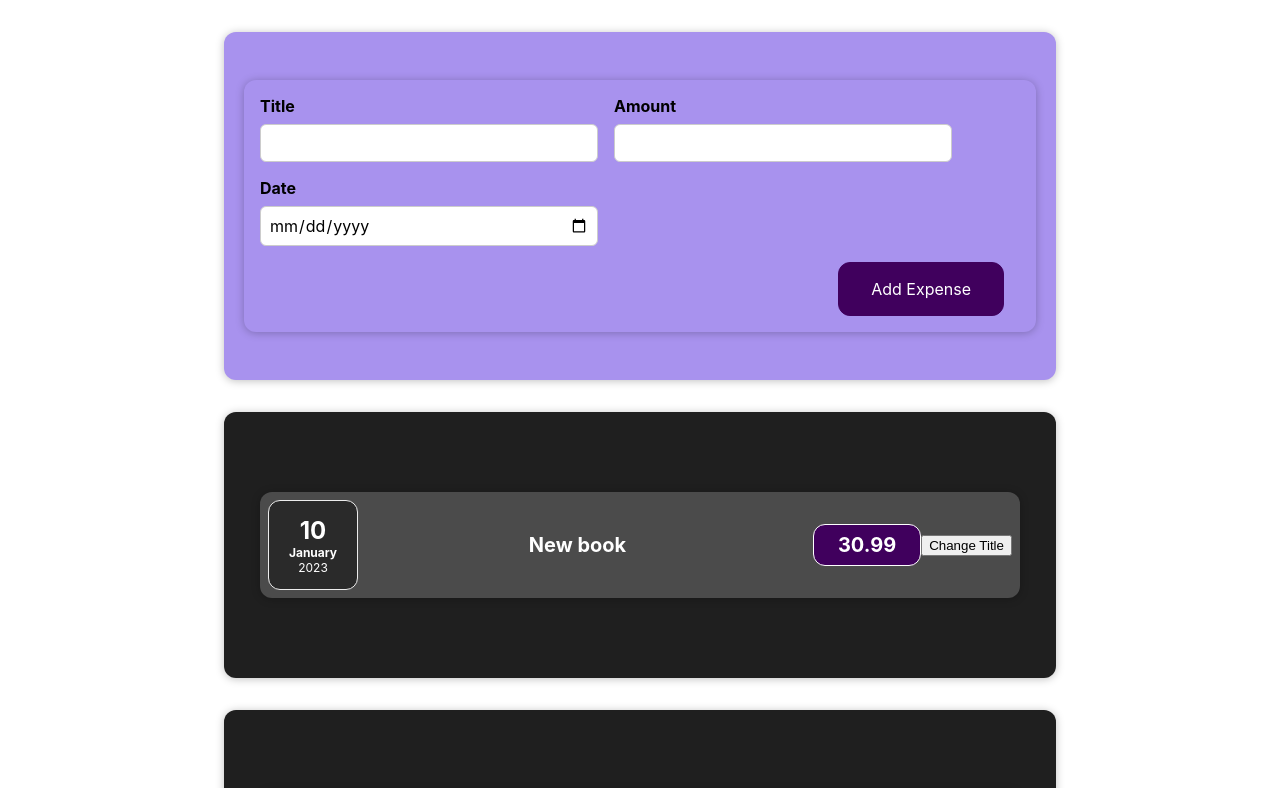
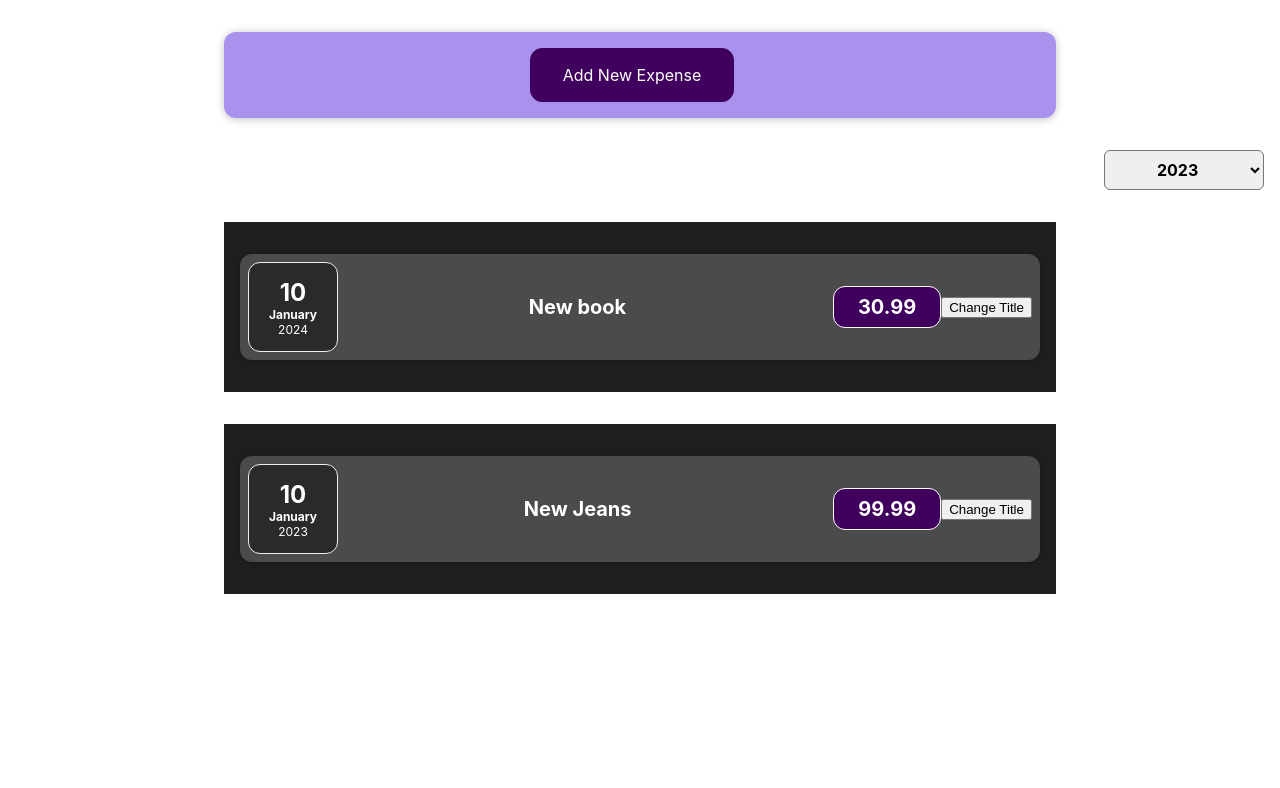
Before and after one commit to GervinLuide/expenses, a React (Create React App) app: page / in a window 1280 px wide. Shown: the top 788 px of the page. Built offline with nearby package versions, Linux system fonts and the light colour scheme.

Commit message:
vormi kuvamine ja asendamine nuppuga

```diff
--- a/src/App.js
+++ b/src/App.js
@@ -1,35 +1,83 @@
 import logo from './logo.svg';
 import './App.css';
+import React, { useState } from "react";
+import { flushSync } from 'react-dom';
 
-import Expenses  from "./components/Expenses/Expenses";
-import NewExpense  from "./components/NewExpense/NewExpense";
+import Expenses from "./components/Expenses/Expenses";
+import NewExpense from "./components/NewExpense/NewExpense";
+import ExpensesFilter from "./components/Expenses/ExpensesFilter";
 
-const App = () => {
-    const expenses = [
+const DUMMY_EXPENSES = [
     {
-            date: new Date(2023, 0, 10),
+        id: "e1",
+        date: new Date(2024, 0, 10),
         title: 'New book',
         price: 30.99
     },
     {
+        id: "e2",
         date: new Date(2023, 0, 10),
         title: 'New Jeans',
         price: 99.99
     }
-    ]
+];
 
-    const addExpensehandler = (expense) => {
-        console.log('In App.js')
-        console.log(expense)
-    }
+const App = () => {
+    const [expenses, setExpenses] = useState(DUMMY_EXPENSES);
 
+    const addExpenseHandler = (expense) => {
+        console.log('In App.js');
+        setExpenses((previousExpenses) => {
+            return [expense, ...expenses];
+        });
+    };
+
+    const filterExpenseHandler = (filter) => {
+        console.log('Filter Data in App.js', filter);
+        const filteredExpenses = DUMMY_EXPENSES.filter(
+            (expense) => expense.date.getFullYear() == filter
+        );
+        setExpenses([...filteredExpenses]);
+        console.log('filter', ...filteredExpenses);
+        console.log('inside', expenses);
+        console.log('Dummy', DUMMY_EXPENSES);
+    };
+
+    if (expenses.length === 1) {
+        console.log('1');
         return (
+            <>
                 <div className="App">
-            <NewExpense onAddExpense={addExpensehandler}></NewExpense>
+                    <NewExpense onAddExpense={addExpenseHandler}></NewExpense>
+                    <ExpensesFilter onFilterChange={filterExpenseHandler}></ExpensesFilter>
+                    <Expenses expenseData={expenses[0]}></Expenses>
+                </div>
+            </>
+        );
+    } else if (expenses.length === 2) {
+        console.log('2');
+        return (
+            <>
+                <div className="App">
+                    <NewExpense onAddExpense={addExpenseHandler}></NewExpense>
+                    <ExpensesFilter onFilterChange={filterExpenseHandler}></ExpensesFilter>
                     <Expenses expenseData={expenses[0]}></Expenses>
                     <Expenses expenseData={expenses[1]}></Expenses>
                 </div>
+            </>
         );
+    } else {
+        console.log('3');
+        return (
+            <>
+                <div className="App">
+                    <NewExpense onAddExpense={addExpenseHandler}></NewExpense>
+                    <ExpensesFilter onFilterChange={filterExpenseHandler}></ExpensesFilter>
+                    <p>No expenses found</p>
+                </div>
+            </>
+        );
+    }
+};
 
-}
 export default App;
--- a/src/components/Expenses/ExpenseItem.js
+++ b/src/components/Expenses/ExpenseItem.js
@@ -1,15 +1,17 @@
+import React, {useState} from 'react';
+
 import './ExpenseItem.css'
+
 import ExpenseDate from './ExpenseDate'
 import Card from "../UI/Card";
-import {useState} from "react";
+
 const  ExpenseItem = (props) =>{
-    const [title, setTitle] = useState(props.expenseData.title)
-
-    const clickHandler = () => {
+    const [title, setTitle] = useState(props.title)
+    const clickHandler = () =>{
         setTitle('Updated!')
         console.log(title)
     }
-    console.log(props)
+    console.log('123',props)
     return (
         <Card className="expense-item">
             <ExpenseDate date={props.expenseData.expenseData.date}></ExpenseDate>
--- a/src/components/Expenses/Expenses.js
+++ b/src/components/Expenses/Expenses.js
@@ -1,13 +1,11 @@
 import './Expenses.css'
 import ExpenseItem  from "./ExpenseItem";
-import Card from "../UI/Card";
+
 const Expenses = (props) =>{
     return (
-        <Card className="expenses">
-            <div className="expenses">
-                <ExpenseItem expenseData={props}></ExpenseItem>
-            </div>
-        </Card>
+        <div className="expenses">
+            <ExpenseItem expenseData={props}></ExpenseItem>
+        </div>
     )
 }
 export default Expenses
--- /dev/null
+++ b/src/components/Expenses/ExpensesFilter.css
@@ -0,0 +1,24 @@
+.expenses-filter {
+    color: white;
+    padding: 0 1rem;
+}
+
+.expenses-filter__control {
+    display: flex;
+    width: 100%;
+    align-items: center;
+    justify-content: space-between;
+    margin: 1rem 0;
+}
+
+.expenses-filter label {
+    font-weight: bold;
+    margin-bottom: 0.5rem;
+}
+
+.expenses-filter select {
+    font: inherit;
+    padding: 0.5rem 3rem;
+    font-weight: bold;
+    border-radius: 6px;
+}
--- /dev/null
+++ b/src/components/Expenses/ExpensesFilter.js
@@ -0,0 +1,23 @@
+import React from 'react';
+import './ExpensesFilter.css';
+
+const ExpensesFilter = (props) => {
+    const filterHandler = (filter) =>{
+        console.log('Filter Change handled by Expenses.js',filter)
+        props.onFilterChange(filter)
+    }
+    return (
+        <div className='expenses-filter'>
+            <div className='expenses-filter__control'>
+                <label>Filter by year</label>
+                <select onChange={e =>filterHandler(e.target.value)}>
+                    <option value='2023'>2023</option>
+                    <option value='2024'>2024</option>
+                    <option value='2025'>2025</option>
+                </select>
+            </div>
+        </div>
+    );
+};
+
+export default ExpensesFilter;
--- a/src/components/NewExpense/ExpenseForm.js
+++ b/src/components/NewExpense/ExpenseForm.js
@@ -1,50 +1,71 @@
-import React, {useState} from 'react';
-import './ExpenseForm.css';
+import React, {useState} from "react";
+import "./ExpenseForm.css"
 
-const ExpenseForm = (props) => {
-    const [enteredTitle, setEnteredTitle] = useState('')
-    const [enteredAmount, setEnteredAmount] = useState('')
-    const [enteredDate, setEnteredDate] = useState('')
-    const [userInput, setUserInput] = useState({
-        enteredTitle: '',
-        enteredAmount: '',
-        enteredDate: ''
-    })
-    console.log(userInput)
-
-    const titleChangeHandler = (event) => {
+const ExpenseForm = (props) =>{
+    const [formShow, setFormShow] = useState(false)
+    const [buttonShow, setButtonShow] = useState(true)
+    const [enteredTitle,setEnteredTitle] = useState('')
+    const [enteredAmount,setEnteredAmount] = useState('')
+    const [enteredDate,setEnteredDate] = useState('')
+    const titleChangeHandler = (event) =>{
         setEnteredTitle(event.target.value)
     }
-
-    const amountChangeHandler = (event) => {
-        setEnteredTitle(event.target.value)
+    const amountChangeHandler = (event) =>{
+        setEnteredAmount(event.target.value)
     }
-
-    const dateChangeHandler = (event) => {
-        setEnteredTitle(event.target.value)
+    const dateChangeHandler = (event) =>{
+        setEnteredDate(event.target.value)
     }
-
-    const submitHandler = (event) => {
+    const submitHandler = (event) =>{
         event.preventDefault()
         const expenseData = {
             title: enteredTitle,
-            amount: enteredAmount,
-            date: new Date(enteredDate)
+            amount:enteredAmount,
+            date:new Date(enteredDate)
         }
         props.onSaveExpenseData(expenseData)
         setEnteredTitle('')
         setEnteredAmount('')
         setEnteredDate('')
     }
+    const showForm = () =>{
+        if (formShow === true) {
+            setFormShow(false)
+            setEnteredTitle('')
+            setEnteredAmount('')
+            setEnteredDate('')
+            showButton()
+        } else if (formShow === false) {
+            setFormShow(true)
+            setEnteredTitle('')
+            setEnteredAmount('')
+            setEnteredDate('')
+            showButton()
+        }
+    }
+    const showButton = () =>{
+        if (buttonShow === true) {
+            setButtonShow(false)
+        } else if (buttonShow === false) {
+            setButtonShow(true)
+        }
+    }
+
+
 
     return(
-        <div class="App">
-            <div class="new-expense">
+        <div>
+            {buttonShow ?(
+                <button  onClick={showForm}>Add New Expense</button>
+            ):null
+            }
+            { formShow ?(
                 <form onSubmit={submitHandler}>
                     <div className="new-expense__controls">
                         <div className="new-expense__control">
                             <label>Title</label>
-                            <input type="text" onChange={titleChangeHandler} value={enteredTitle} />
+                            <input type="text" onChange={titleChangeHandler} value={enteredTitle}/>
+
                         </div>
                         <div className="new-expense__control">
                             <label>Amount</label>
@@ -55,14 +76,18 @@ const ExpenseForm = (props) => {
                             <input type="date" min="2023-01-18" max="2025-12-31" onChange={dateChangeHandler} value={enteredDate}/>
                         </div>
                     </div>
-                    <div className="new-expense__actions">
+                    <div className="new-expense__actions" style={{display:"inline-block"}}>
                         <button type="submit">Add Expense</button>
                     </div>
+                    <div className="new-expense__actions" style={{display:"inline-block"}}>
+                        <button onClick={showForm}>Cancel</button>
+                    </div>
                 </form>
-            </div>
+
+            ):null
+            }
         </div>
 
     )
 }
-
 export default ExpenseForm
--- a/src/components/NewExpense/NewExpense.js
+++ b/src/components/NewExpense/NewExpense.js
@@ -1,19 +1,18 @@
-import React from 'react';
+import React from "react";
 import ExpenseForm from "./ExpenseForm";
-import './NewExpense.css';
+import "./NewExpense.css"
 
 const NewExpense = (props) => {
-    const saveExpenseDatahandler = (enteredExpenseData) => {
+    const saveExpenseDataHandler = (enteredExpenseData) =>{
         const expenseData = {
             ...enteredExpenseData,
-            id: Math.random().toString()
+            id:Math.random().toString()
         }
         props.onAddExpense(expenseData)
     }
-
     return(
         <div className="new-expense">
-            <ExpenseForm onSaveExpenseData={saveExpenseDatahandler}></ExpenseForm>
+            <ExpenseForm onSaveExpenseData={saveExpenseDataHandler}></ExpenseForm>
         </div>
     )
 }
--- a/src/index.js
+++ b/src/index.js
@@ -6,9 +6,9 @@ import reportWebVitals from './reportWebVitals';
 
 const root = ReactDOM.createRoot(document.getElementById('root'));
 root.render(
-  <React.StrictMode>
-    <App />
-  </React.StrictMode>
+    <React.StrictMode>
+        <App />
+    </React.StrictMode>
 );
 
 // If you want to start measuring performance in your app, pass a function
```
Lines whose indentation alone changed are shown as unchanged.
